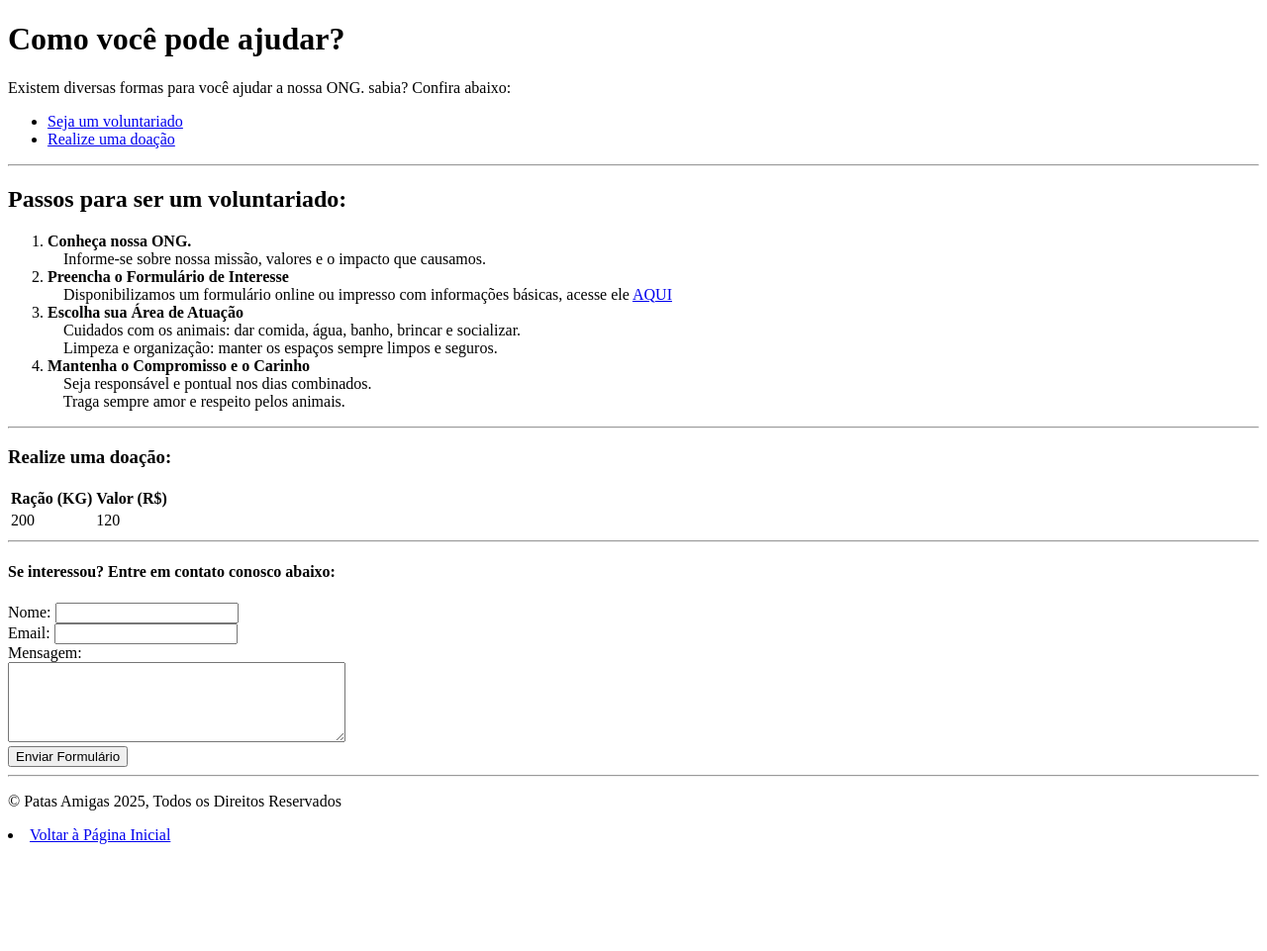
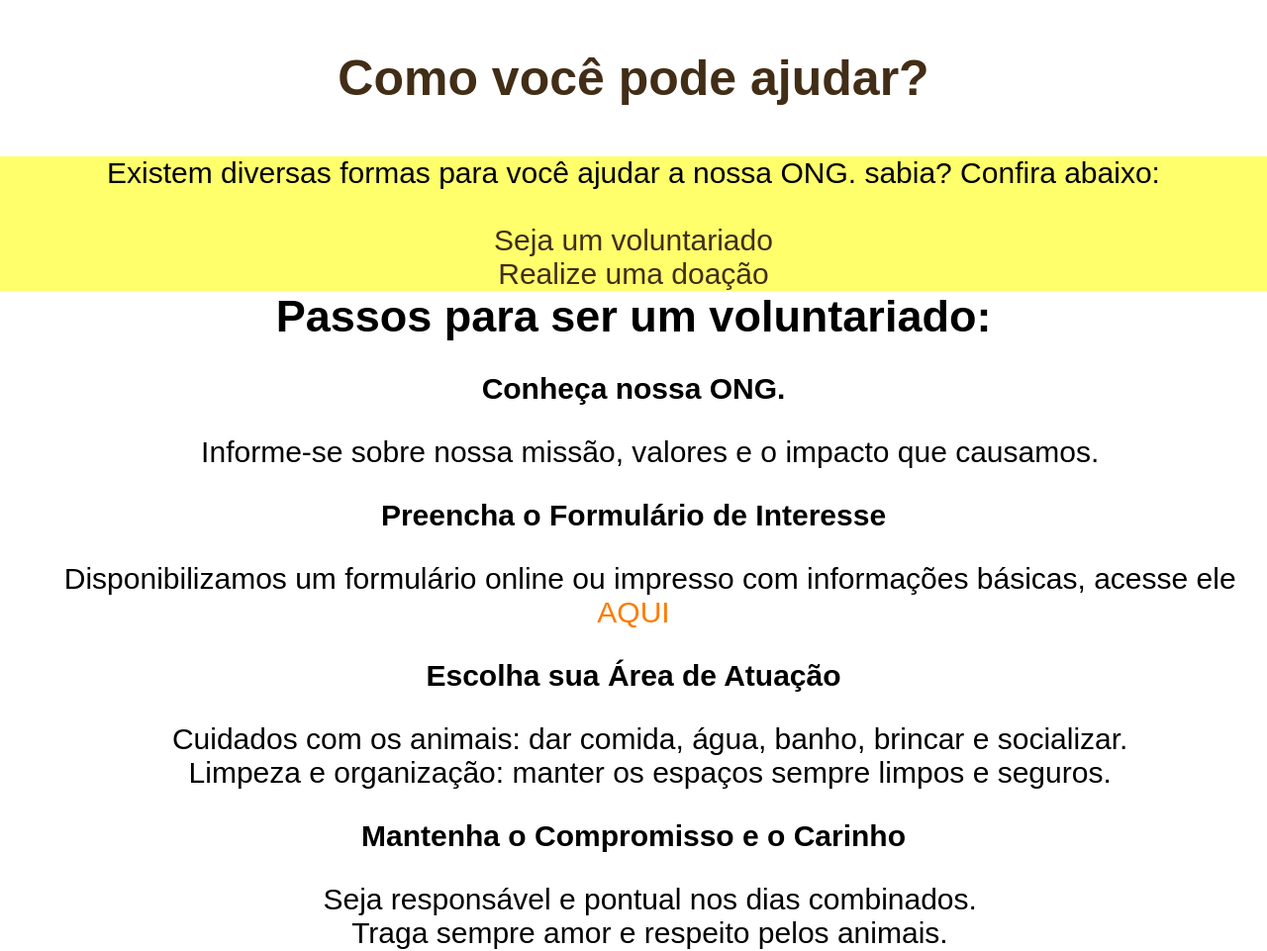
Before and after one commit to tavex3/dsmweb-patasamigas, a plain HTML site: page ajudar.html in a window 1280 px wide. Shown: the top 961 px of the page at 99% size. Before the commit the page ends 861 px from the top, so only its background shows below. Drawn offline with Linux system fonts and the light colour scheme.

Commit message:
Trabalho Finalizado

```diff
--- a/ajudar.html
+++ b/ajudar.html
@@ -5,6 +5,7 @@
     <head>
         <title>Como Ajudar</title>
         <meta charset="utf-8">
+        <link href="style.css" rel="stylesheet" type="text/css">
     </head>
 </div>
 
@@ -12,26 +13,24 @@
 
     <div>
         <header>
-            <h1>Como você pode ajudar?</h1>
+            <h1 id="tituloAjudar">Como você pode ajudar?</h1>
         </header>
     </div>
 
-<div>
+<div class="navegacaoAjudar">
     <nav> <!--NAVEGAÇÃO DO SITE-->
-        <p>Existem diversas formas para você ajudar a nossa ONG. sabia? Confira abaixo:</p>
-        <ul>
+        <p id="subtituloAjudar">Existem diversas formas para você ajudar a nossa ONG. sabia? Confira abaixo:</p><br>
+        <ul class="ulAjudar">
             <li><a href="#voluntariado">Seja um voluntariado</a></li>
             <li><a href="#doacao">Realize uma doação</a></li>
         </ul>
     </nav>
 </div>
 
-<hr>
-
 <main>
-    <section>
-        <h2 id="#voluntariado">Passos para ser um voluntariado:</h2>
-            <ol>
+    <section class="secaoAjudar1">
+        <h2>Passos para ser um voluntariado:</h2>
+            <ol class="olAjudar">
                 <li><b>Conheça nossa ONG.</b></li>
                 &nbsp; &nbsp; Informe-se sobre nossa missão, valores e o impacto que causamos.</b>
                 <li><b>Preencha o Formulário de Interesse</b></li>
@@ -45,9 +44,8 @@
             </ol>
     </section>
 
-<hr>
-
-<section> <!-- PARTE DE DOAÇÃO DO SITE -->
+<div id="doacao">
+    <section class="secaoAjudar2"> <!-- PARTE DE DOAÇÃO DO SITE -->
         <h3 id="#doacao">Realize uma doação:</h3>
             <table>
                 <thead>
@@ -64,11 +62,10 @@
                     </tbody>
             </table>
     </section>
+</div>
 
-<hr>
-
-<!-- FORMULÁRIO DO SITE -->
-<h4>Se interessou? Entre em contato conosco abaixo:</h4>
+<div id="voluntariado"> <!-- PARTE DE VOLUNTARIADO DO SITE -->
+    <h4 id="formularioAjudar">Se interessou? Entre em contato conosco abaixo:</h4>
         <form action="formcontato.php" method="post">
             <label for="txtNome">Nome:</label>
             <input type="text" id="txtNome" name="txtNome"><br>
@@ -81,9 +78,8 @@
             <input type="submit" value="Enviar Formulário">
         </form>
 
-<hr>
 <!-- FOOTER DO SITE -->
-    <footer>
+    <footer class="footerAjudar">
         <p>&copy; Patas Amigas 2025, Todos os Direitos Reservados</p>
         <li><a href="index.html">Voltar à Página Inicial</a></li>
     </footer>
--- a/style.css
+++ b/style.css
@@ -166,3 +166,109 @@
 /*                              */
 /* ESTILIZAÇÃO DA PÁGINA AJUDAR */
 /*                              */
+
+#tituloAjudar{
+    color: #422d16;
+    padding: 0%;
+    font-size: 50px;
+    margin: 1em 0em 1em 0em;
+    text-align: center;
+}
+
+.navegacaoAjudar{
+    text-align: center;
+    margin: auto;
+    font-size: 30px;
+    background-color: rgb(255, 255, 108);
+}
+.navegacaoAjudar a:hover{
+    color: #a35400;
+}
+.navegacaoAjudar a{
+    padding: 0%;
+    margin: 0em 0em 1em 0em;
+    color: #422d16;
+}
+.ulAjudar a{
+    text-decoration: none;
+    list-style: none;
+    font-size: 30px;
+    margin: auto;
+}
+#subtituloAjudar{
+    font-size: 30px;
+    margin: 0em 0em 0em 0em;
+}
+.secaoAjudar1, .secaoAjudar2{
+    margin: auto;
+    text-align: center;
+    font-size: 30px;
+}
+.olAjudar li{
+    margin: 1em 0em 1em 0em;
+    text-align: left;
+    text-align: center;
+    text-decoration: none;
+}
+.olAjudar a{
+    color: rgb(255, 123, 0);
+    text-decoration: none;
+}
+.olAjudar a:visited{
+    color: rgb(255, 123, 0);
+}
+.olAjudar a:hover{
+    color: #a35400;
+}
+.secaoAjudar2 table{
+    margin: auto;
+    border: 5px solid #422d16;
+    border-radius: 15px;
+    background-color: rgb(255, 255, 108);
+    padding: 2em;
+}
+.secaoAjudar2 th, .secaoAjudar2 td{
+    border: 2px solid #422d16;
+    border-radius: 15px;
+    padding: 1em;
+}
+.secaoAjudar2 th{
+    font-size: 40px;
+    color: #422d16;
+}
+.secaoAjudar2{
+    margin: 2em;
+    padding: 0em;
+    text-align: center;
+}
+#formularioAjudar{
+    margin: 2em 0em 1em 0em;
+    font-size: 40px;
+    color: #422d16;
+    text-align: center;
+}
+form{
+    font-size: 30px;
+    text-align: left;
+    margin: auto;
+    padding: 2em;
+    border: 5px solid #422d16;
+    border-radius: 15px;
+    background-color: rgb(255, 255, 108);
+    max-width: 600px;
+}
+.footerAjudar{
+    text-align: center;
+    font-size: 25px;
+    background-color: beige;
+    background-image:linear-gradient(beige,rgb(255, 255, 162));
+    padding: 1em 0em 1em 0em;
+    margin: 1em 0em 0em 0em;
+}
+.footerAjudar a{
+    color: rgb(255, 123, 0);
+    text-decoration: none;
+}
+.footerAjudar a:hover{
+    color: #a35400;
+}
```
Lines whose indentation alone changed are shown as unchanged.
